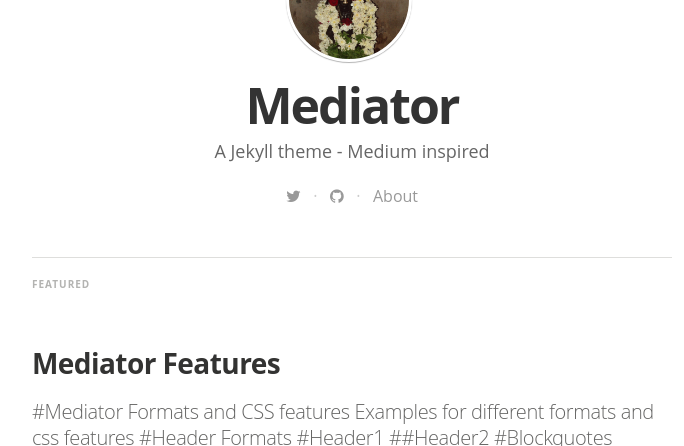
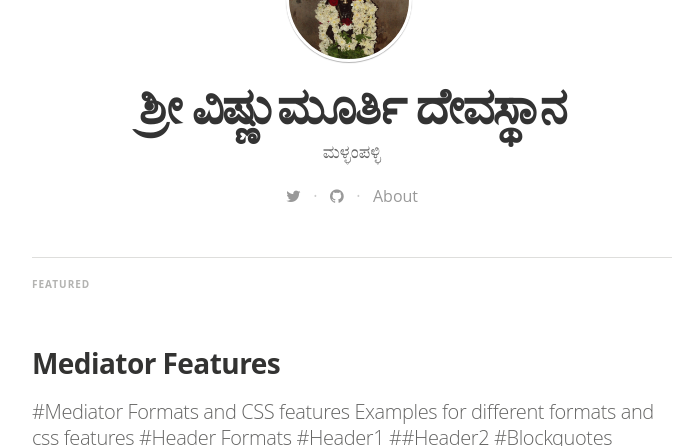
Before and after one commit to Deepakms92/template-for-template, a Jekyll site: the page built from index.html, in a window 1280 px wide and 900 px high, cut to the strip 454-900 px from the top of the window. Shown: the whole strip, without its empty margins (288-972 px from the left). Built offline with Jekyll 4.4.1, drawn with Linux system fonts in a browser that asks for light colours; nearby versions of some CDN libraries; some web fonts are replaced; the list of posts is cut into pages by our own code.

Commit message:
Adding Description

```diff
--- a/_config.yml
+++ b/_config.yml
@@ -4,9 +4,9 @@ gems:
   - jekyll-paginate
 
 # Site settings
-title: "Mediator"
+title: "ಶ್ರೀ ವಿಷ್ಣುಮೂರ್ತಿ ದೇವಸ್ಥಾನ"
 description: > # this means to ignore newlines until "email:"
-   A Jekyll theme - Medium inspired
+   ಮಳ್ಳಂಪಳ್ಳಿ
 
 email: a-mail@mail.mail
 #blog logo
```
